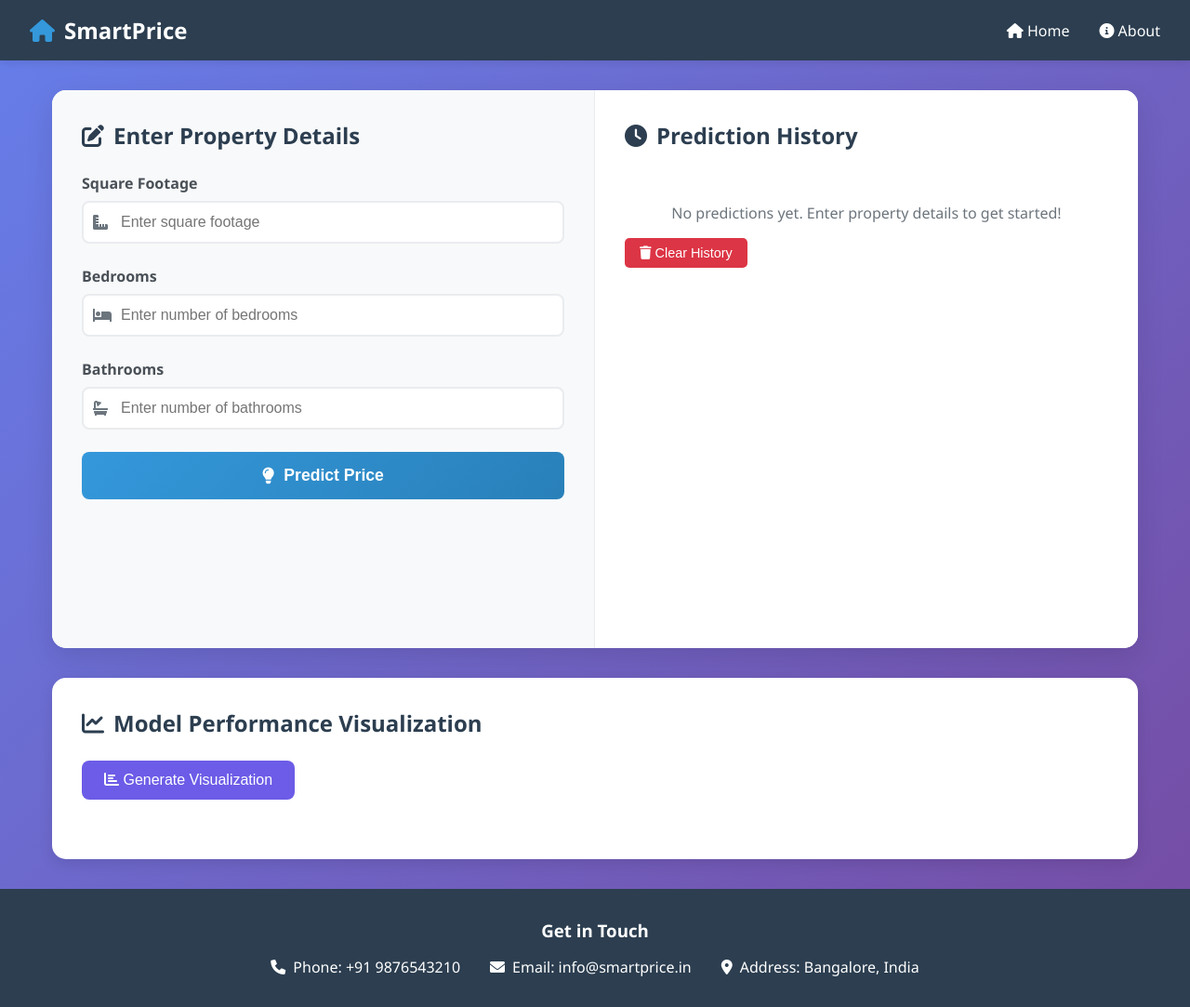
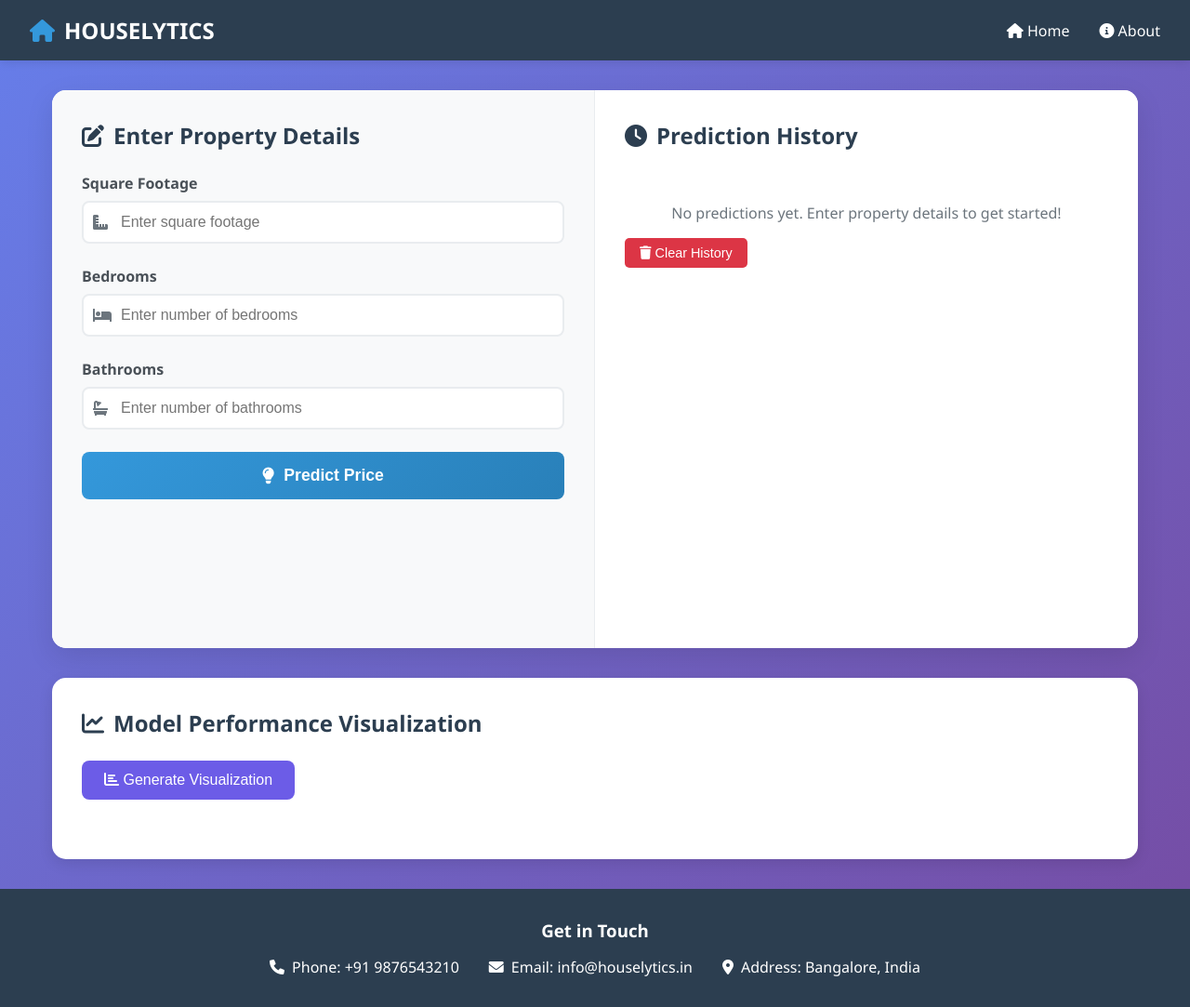
Before and after one commit to Amrut735/SCT__ML_01, a Flask app: page / in a window 1280 px wide. Shown: the whole page at 93% size. Run offline with Flask 3, Linux system fonts and the light colour scheme; data that the repository does not hold is empty.

Commit message:
Update all files: Replace SmartPrice/ElegantPrice with HOUSELYTICS branding

```diff
--- a/app.py
+++ b/app.py
@@ -1,6 +1,6 @@
 #!/usr/bin/env python3
 """
-SmartPrice - House Price Prediction Web Application
+HOUSELYTICS - House Price Prediction Web Application
 A modern web interface for predicting house prices in Indian Rupees (INR)
 """
 
@@ -21,7 +21,7 @@ from datetime import datetime
 import os
 
 app = Flask(__name__)
-app.secret_key = 'smartprice_secret_key_2024'
+app.secret_key = 'houselytics_secret_key_2024'
 
 # Global variables for model
 model = None
@@ -256,7 +256,7 @@ def clear_history():
 
 if __name__ == '__main__':
     # Train model on startup
-    print("🏠 Training SmartPrice model...")
+    print("🏠 Training HOUSELYTICS model...")
     train_model()
     print(f"✅ Model trained successfully!")
     print(f"📊 R² Score: {r2_score_value:.4f}")
--- a/app_enhanced.py
+++ b/app_enhanced.py
@@ -1,6 +1,6 @@
 #!/usr/bin/env python3
 """
-ElegantPrice - Enhanced House Price Prediction Web Application
+HOUSELYTICS - House Price Prediction Web Application
 A sophisticated web interface with silent colors and advanced visualizations
 """
 
@@ -26,7 +26,7 @@ sns.set_style("whitegrid")
 plt.style.use('seaborn-v0_8')
 
 app = Flask(__name__)
-app.secret_key = 'elegantprice_secret_key_2024'
+app.secret_key = 'houselytics_secret_key_2024'
 
 # Global variables for model
 model = None
@@ -515,7 +515,7 @@ def data_insights():
 
 if __name__ == '__main__':
     # Train model on startup
-    print("🏠 Training ElegantPrice model...")
+    print("🏠 Training HOUSELYTICS model...")
     train_model()
     print(f"✅ Model trained successfully!")
     print(f"📊 R² Score: {r2_score_value:.4f}")
--- a/templates/analytics.html
+++ b/templates/analytics.html
@@ -551,7 +551,7 @@
     </div>
 
     <footer class="footer">
-        <p>&copy; 2024 ElegantPrice. All rights reserved.</p>
+        <p>&copy; 2024 HOUSELYTICS. All rights reserved.</p>
     </footer>
 
     <script>
--- a/templates/index.html
+++ b/templates/index.html
@@ -3,7 +3,7 @@
 <head>
     <meta charset="UTF-8">
     <meta name="viewport" content="width=device-width, initial-scale=1.0">
-    <title>SmartPrice - House Price Prediction</title>
+    <title>HOUSELYTICS - House Price Prediction</title>
     <link href="https://cdnjs.cloudflare.com/ajax/libs/font-awesome/6.0.0/css/all.min.css" rel="stylesheet">
     <style>
         * {
@@ -360,7 +360,7 @@
     <header class="header">
         <div class="logo">
             <i class="fas fa-home"></i>
-            SmartPrice
+            HOUSELYTICS
         </div>
         <nav class="nav">
             <a href="#"><i class="fas fa-home"></i> Home</a>
@@ -472,7 +472,7 @@
             </div>
             <div class="contact-item">
                 <i class="fas fa-envelope"></i>
-                <span>Email: info@smartprice.in</span>
+                <span>Email: info@houselytics.in</span>
             </div>
             <div class="contact-item">
                 <i class="fas fa-map-marker-alt"></i>
```
Also changed, not shown: test_web_app.py (+4 -4 lines), README.md, README_ENHANCED.md, README_WEB_APP.md.
